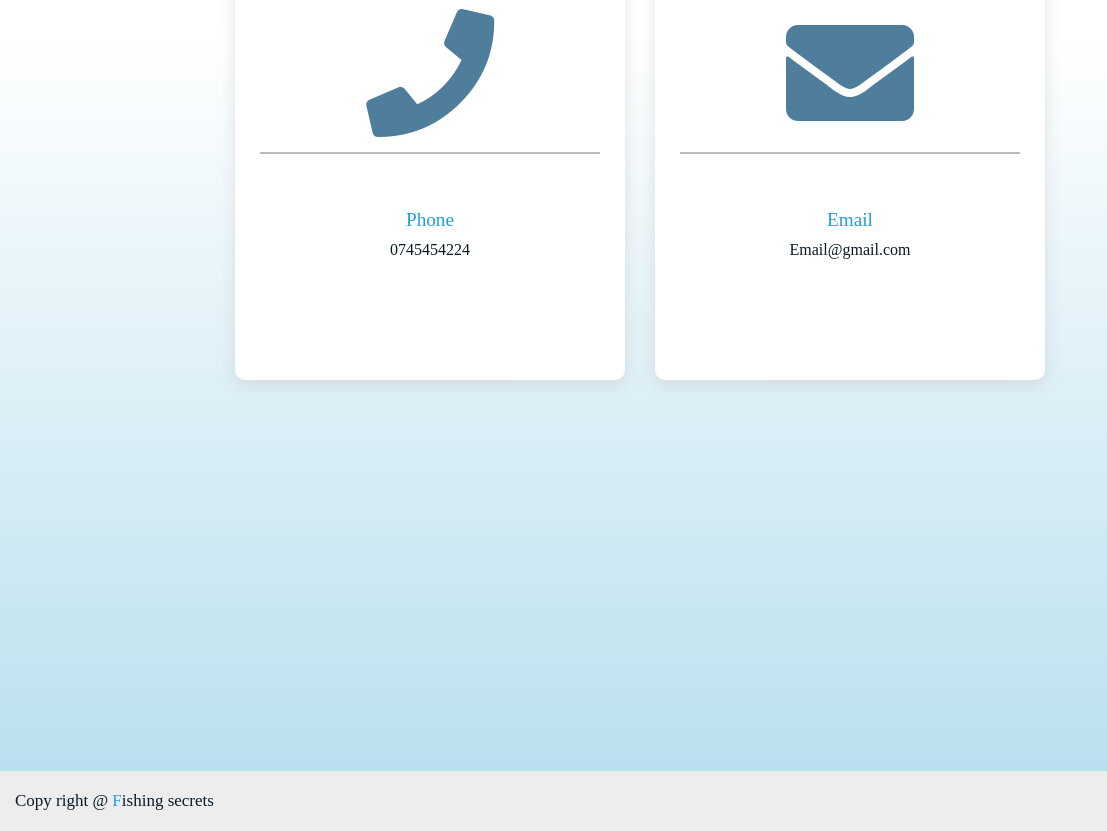
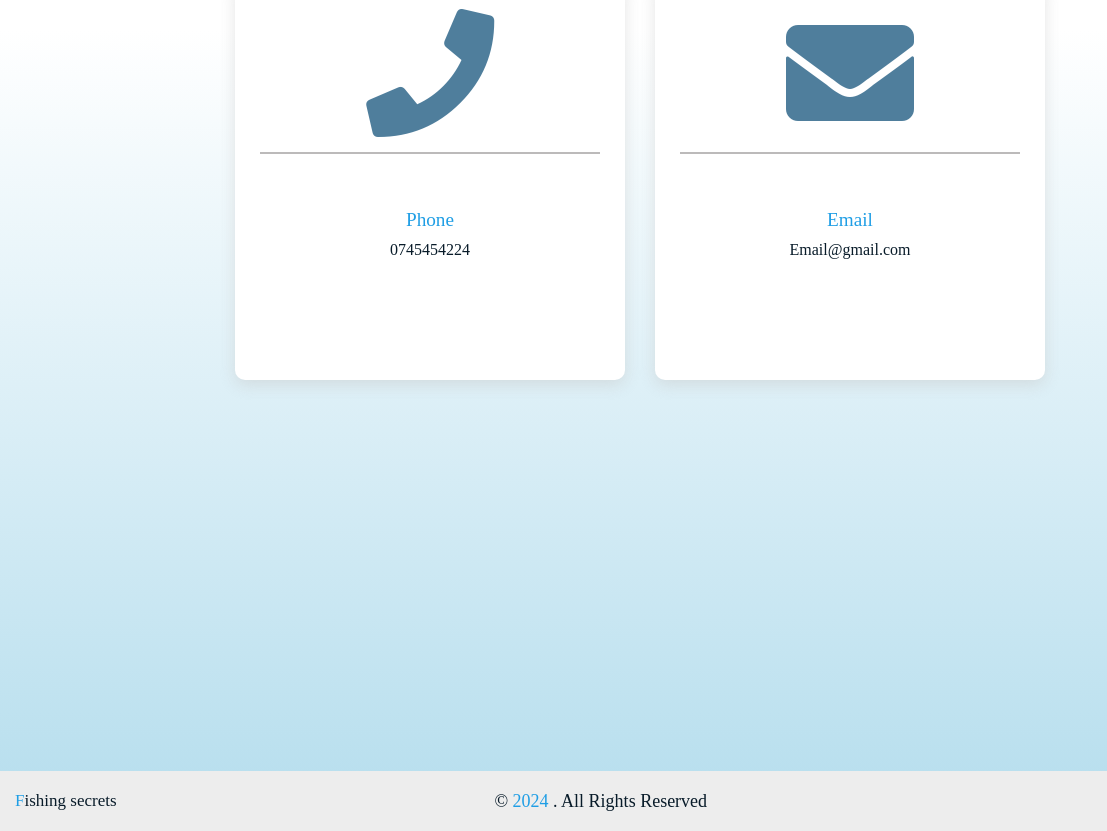
Before and after one commit to dev-dib/Fishing-secrets, a plain HTML site: page index.html in a window 1280 px wide. Shown: the part 2605-3436 px from the top of the page, 0-1107 px from the left. Drawn offline with nearby package versions, Linux system fonts and the light colour scheme; a web font is replaced by a local one.

Commit message:
Update index.html

```diff
--- a/index.html
+++ b/index.html
@@ -271,7 +271,8 @@
 
 
 <footer class="footere">
-  <p class="footere-title">Copy right @<span> F</span>ishing secrets</p>
+  <p class="footere-title"><span>F</span>ishing secrets</p>
+  <p class="foootere-copy">©<span> 2024 </span> . All Rights Reserved</p>
   <div class="social-icons">
       <a href="https://www.facebook.com/profile.php?id=100079237765706&mibextid=ZbWKwL"><i class='fab fa-facebook'></i></a>
       <a href="https://twitter.com/dib_islam20941?t=L705qX8n-o2oGXuS5ny4cA&s=09"><i class='fab fa-twitter'></i></a>
```
